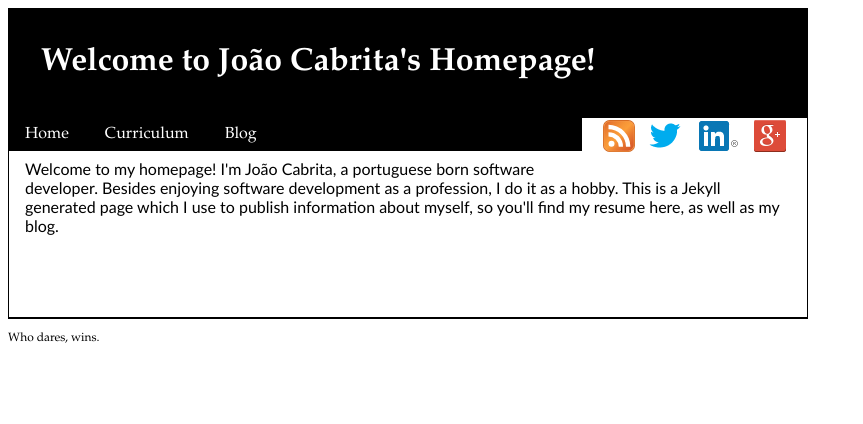
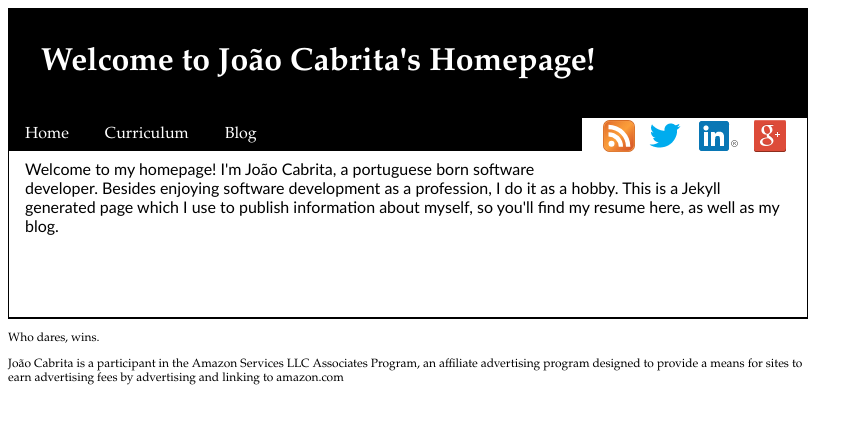
Before and after one commit to kewne/kewne.github.com, a Jekyll site: the page built from index.md, in a window 1280 px wide. Shown: the top 424 px of the page, without its empty margins (0-863 px from the left). Built offline with Jekyll 4.4.1, drawn with Linux system fonts in a browser that asks for light colours; nearby versions of some CDN libraries; a script that is not in the unit is left out.

Commit message:
Fixing apparently broken ad

```diff
--- a/_layouts/default.html
+++ b/_layouts/default.html
@@ -37,11 +37,13 @@
         </div>
         <div id="footer" itemscope itemtype="http://schema.org/WPFooter">
             <div id="footer-ad">
-                <script type="text/javascript">
-                <!-- amazon_ad_tag = "kewne-20"; amazon_ad_width = "728"; amazon_ad_height = "90"; amazon_ad_link_target = "new";//--></script>
-                <script type="text/javascript" src="http://ir-na.amazon-adsystem.com/s/ads.js"></script>
+<script type="text/javascript"><!--
+amazon_ad_tag = "kewne-20"; amazon_ad_width = "728"; amazon_ad_height = "90"; amazon_ad_link_target = "new"; amazon_ad_price = "retail";//--></script>
+<script type="text/javascript" src="http://ir-na.amazon-adsystem.com/s/ads.js"></script>
+
             </div>
             <p>Who dares, wins.<p>
+            <p>João Cabrita is a participant in the Amazon Services LLC Associates Program, an affiliate advertising program designed to provide a means for sites to earn advertising fees by advertising and linking to amazon.com</p>
         </div>
     </body>
 </html>
```
